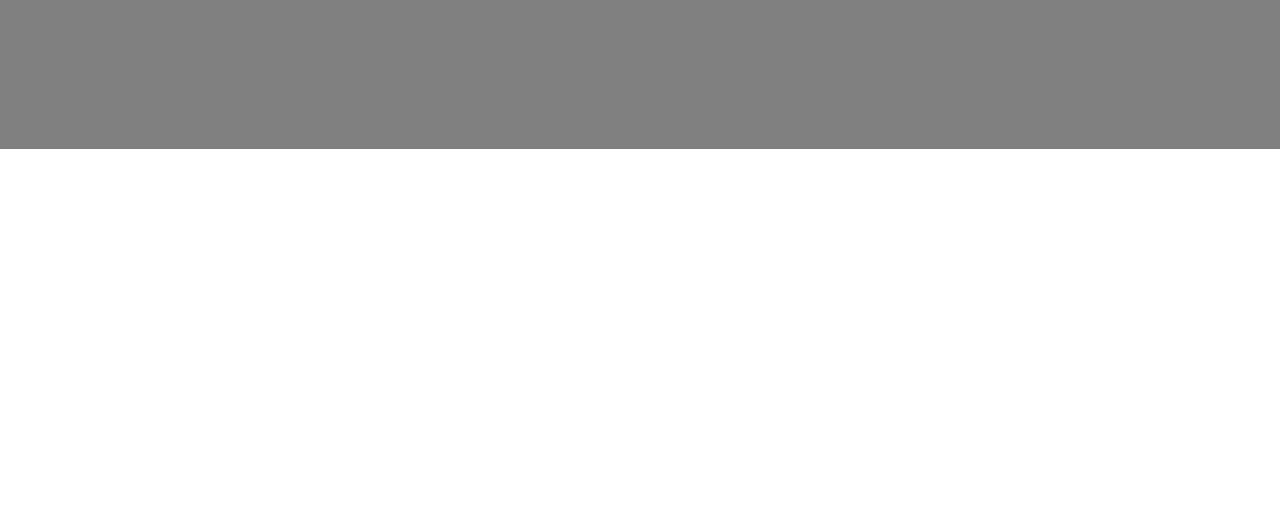
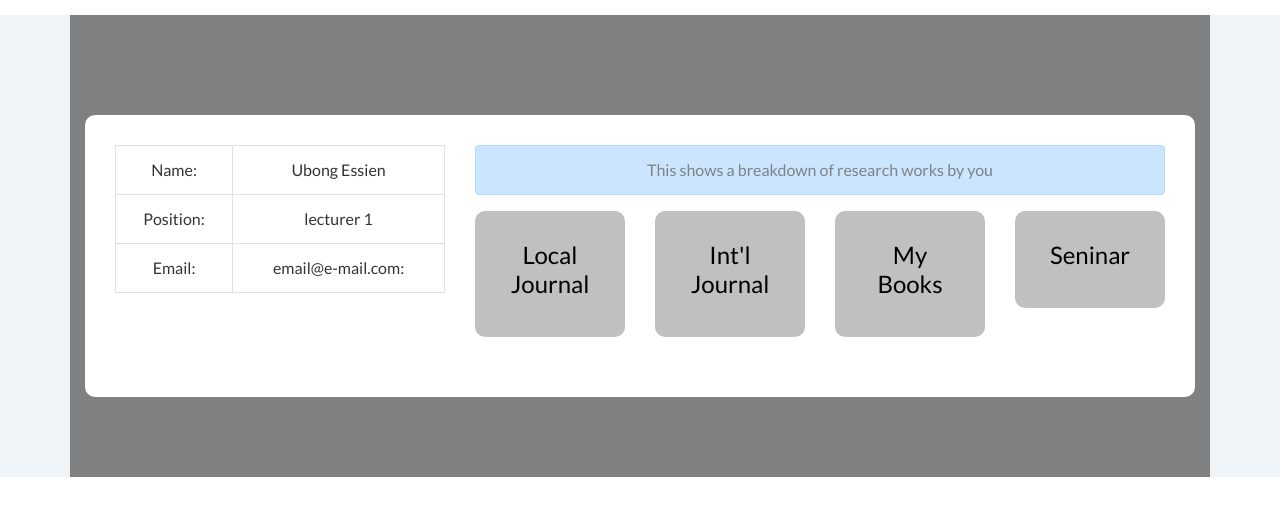
Before and after one commit to ubong-essien/research-management-system-for-tertiary-institution, a PHP site: page /myproject/staff/index.php in a window 1280 px wide. Shown: the part 76-592 px from the top of the page. Run offline with PHP 8.4, Linux system fonts and the light colour scheme; data that the repository does not hold is empty.

Commit message:
added the staff dashboard

```diff
--- a/staff/index.php
+++ b/staff/index.php
@@ -1,19 +1,20 @@
 <?php
+// this index page will have some menu for 1=upload,2=view all ,3=logout,4 = explore all research works
 include('../includes/admin_header.php');
 ?>
-<div class="features-boxed" style="margin-top:-1px;background-color:#808080">
-        <div class="container">
+<div class="features-boxed" >
+        <div class="container" style="margin-top:15px;background-color:#808080">
             <div class="intro"></div>
-            <div class="row features" style="margin-top:0px;">
+            <div class="row features" style="">
 			<?php
-			$r=getAllRecord($con,"dashboard_menu","Link_row=1 AND active=1","link_order",4);
+			$r=getAllRecord($con,"staff_dashboard_menu","Link_row=1 AND active=1","link_order",4);
 			while($row=mysqli_fetch_assoc($r)):
 			?>
                 <div class="col-md-3 col-sm-6 item">
-                    <div class="box" style="border-radius:10px;background-color:#ffffff">
-                        <i style="color:orange;" class="fa fa-<?php echo $row['Icon']?> fa-5x"></i>
-
-                        <h2><strong><a href="<?= home_base_url()."users/".$row['Link']?>" style="color:black;display:block;text-decoration:none"><?= $row['Link_Name']?></a></strong> </h2></div>
+                        <div class="box" style="border-radius:10px;background-color:#ffffff;height:65%;">
+                            <i style="color:orange;" class="fa fa-<?php echo $row['Icon']?> fa-3x"></i>
+                            <h4><strong><a href="<?= home_base_url()."users/".$row['Link']?>" style="color:black;display:block;text-decoration:none"><?= $row['Link_Name']?></a></strong> </h4>
+                        </div>
                 </div>
                 <?php
 				endwhile;
@@ -21,19 +22,62 @@ include('../includes/admin_header.php');
 
             </div>
 		<div class="row features" style="margin-top:-50px;">
-		<?php
-			$r=getAllRecord($con,"dashboard_menu","Link_row=2 AND active=1","link_order",4);
-			while($row=mysqli_fetch_assoc($r)):
-			?>
-                <div class="col-md-3 col-sm-6 item">
+
+                <div class="col-md-12 col-sm-12 item">
                     <div class="box" style="border-radius:10px;background-color:#ffffff">
-                        <i style="color:orange;"class="fa fa-<?php echo $row['Icon'];?> fa-5x"></i>
+                        <div class="row">
+                            <div class="col-md-4 col-xs-12">
+                                <table class="table table-bordered table-hover">
+                                <tr>
+                                <td>Name: </td>
+                                <td>Ubong Essien</td>
+                                </tr>
+                                <tr>
+                                <td>Position: </td>
+                                <td>lecturer 1</td>
+                                </tr>
+                                <tr>
+                                <td>Email: </td>
+                                <td>email@e-mail.com:</td>
+                                </tr>
 
-                        <h2><strong><a href="<?= home_base_url()."users/".$row['Link']?>" style="color:black;display:block;text-decoration:none"><?= $row['Link_Name']?></a></strong> </h2></div>
+                                </table>
+                            </div>
+                            <div class="col-md-8 col-xs-12">
+                            <p class="alert alert-primary">This shows a breakdown of research works by you</p>
+                            <div class="row">
+
+                                    <div class="col-md-3 col-sm-6 ">
+                                        <div class="box" style="border-radius:10px;background-color:#c0c0c0;height:;">
+                                        <h4><strong><a href="<?= home_base_url()."users/".$row['Link']?>" style="color:black;display:block;text-decoration:none">Local Journal</a></strong> </h4>
+
+                                        </div>
+                                    </div>
+                                    <div class="col-md-3 col-sm-6 ">
+                                        <div class="box" style="border-radius:10px;background-color:#c0c0c0;height:;">
+                                        <h4><strong><a href="<?= home_base_url()."users/".$row['Link']?>" style="color:black;display:block;text-decoration:none">Int'l Journal</a></strong> </h4>
+
+                                        </div>
+                                    </div>
+                                    <div class="col-md-3 col-sm-6 ">
+                                        <div class="box" style="border-radius:10px;background-color:#c0c0c0;height:;">
+                                        <h4><strong><a href="<?= home_base_url()."users/".$row['Link']?>" style="color:black;display:block;text-decoration:none">My Books</a></strong> </h4>
+
+                                        </div>
+                                    </div>
+                                    <div class="col-md-3 col-sm-6 ">
+                                        <div class="box" style="border-radius:10px;background-color:#c0c0c0;height:;">
+                                        <h4><strong><a href="<?= home_base_url()."users/".$row['Link']?>" style="color:black;display:block;text-decoration:none">Seninar</a></strong> </h4>
+
+                                        </div>
+                                    </div>
+
+                            </div>
+                            </div>
+                        </div>
+
+
                 </div>
-                 <?php
-				endwhile;
-				?>
 
            </div>
         </div>
```
